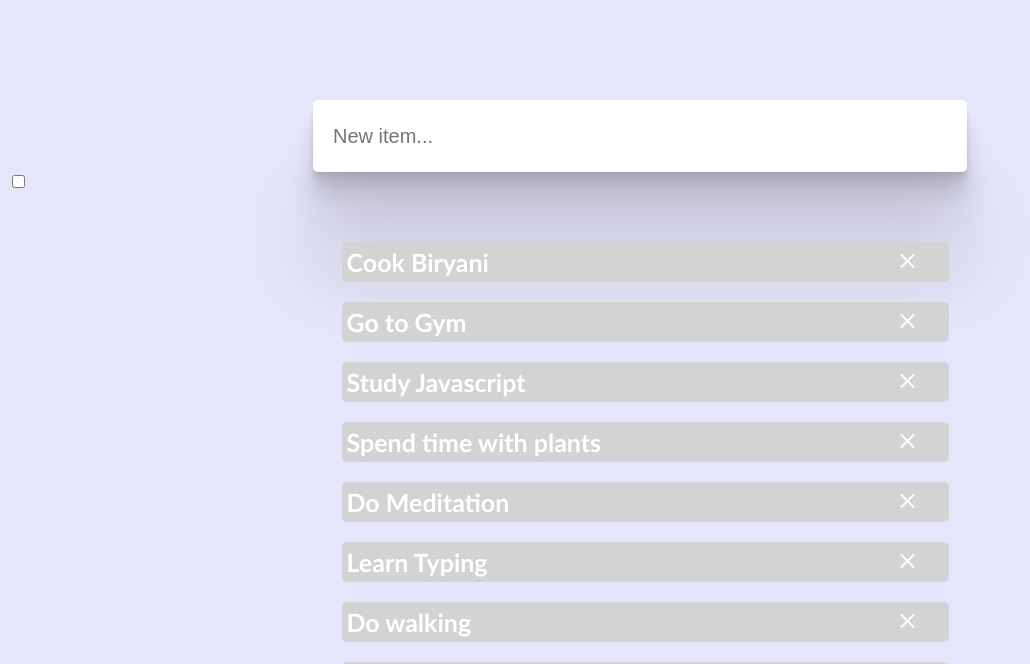
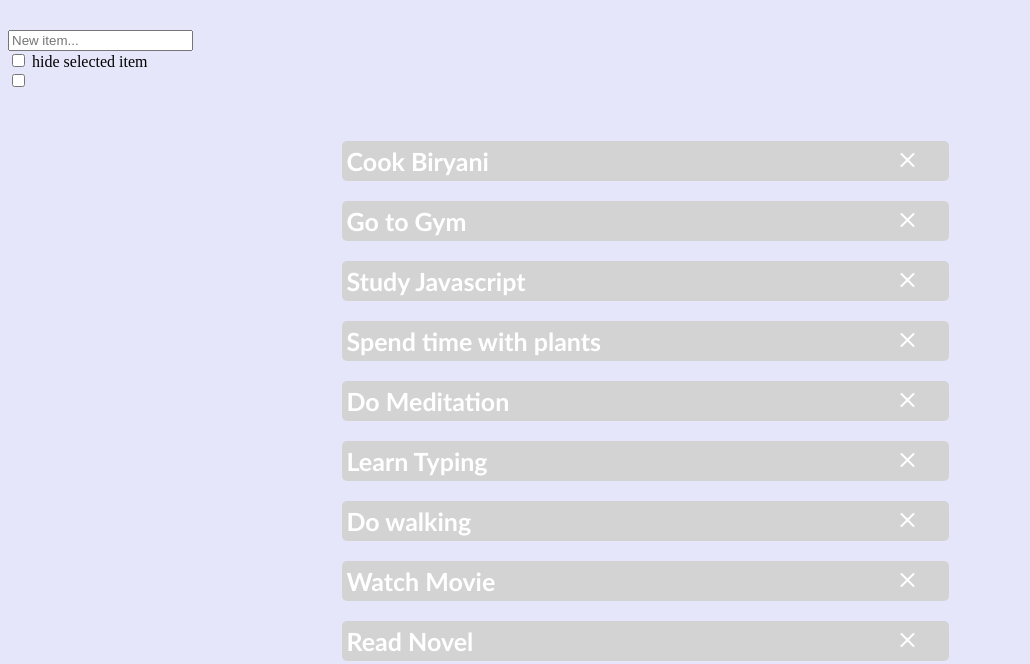
Before and after one commit to soumya1405/Shopping-List, a website: page main.html in a window 1280 px wide. Shown: the part 127-791 px from the top of the page, without its empty margins (0-1030 px from the left). Drawn offline with nearby package versions, Linux system fonts and the light colour scheme.

Commit message:
create a container for checkbox and label element

```diff
--- a/main.html
+++ b/main.html
@@ -9,9 +9,13 @@
 </head>
 <body style="background-color: lavender;">
     <h1 class="heading-element">Shopping List</h1>
-    <div class="todo--container">
-        <input type="text" class="todo--item" id="in" placeholder="New item..."></input>
+    <div class="todo-container">
+        <input type="text" class="todo-item" id="input" placeholder="New item..."></input>
     </div>
+    <div class="checkbox-container">
+    <input class="checkbox" type="checkbox" id="checkId"/>
+    <label for="checkbox">hide selected item</label>
+  </div>
 
 
 </body>
```
